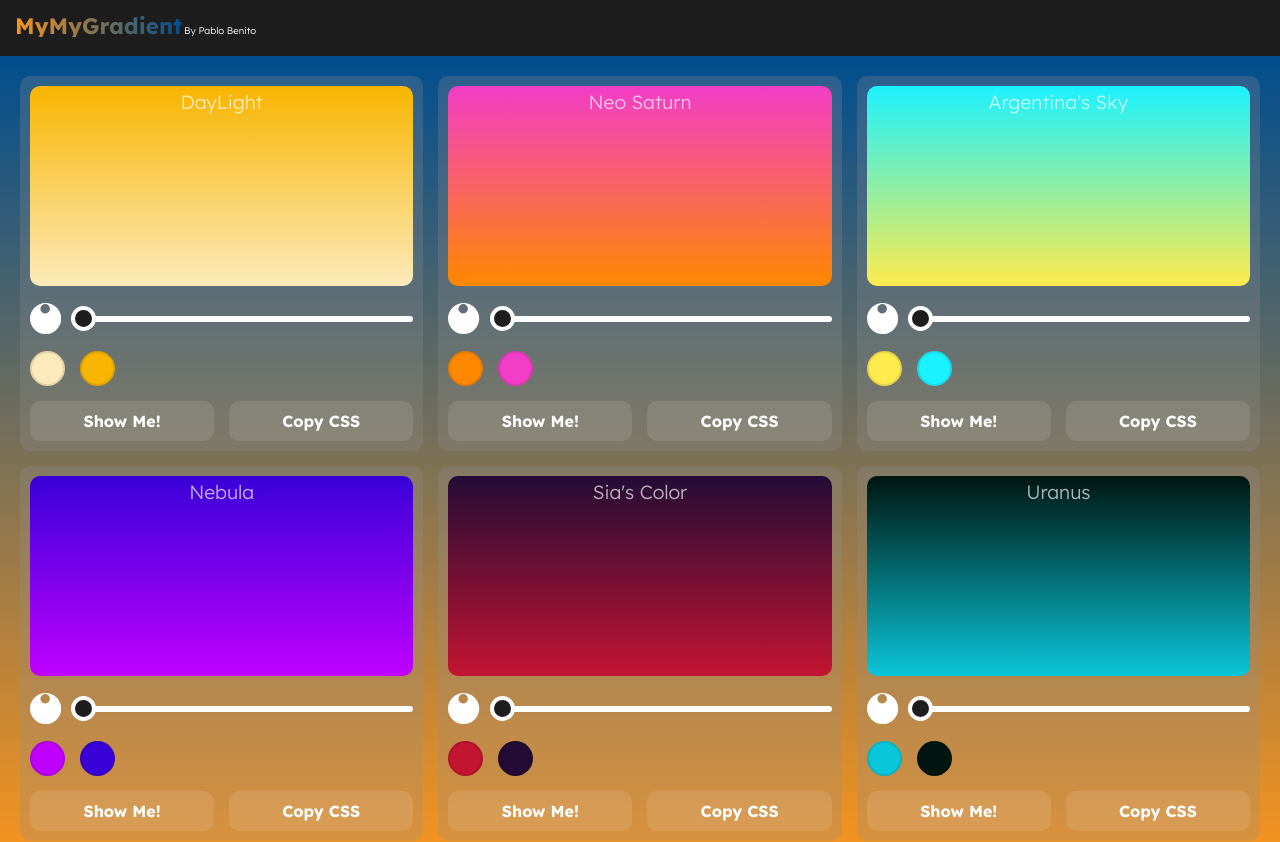
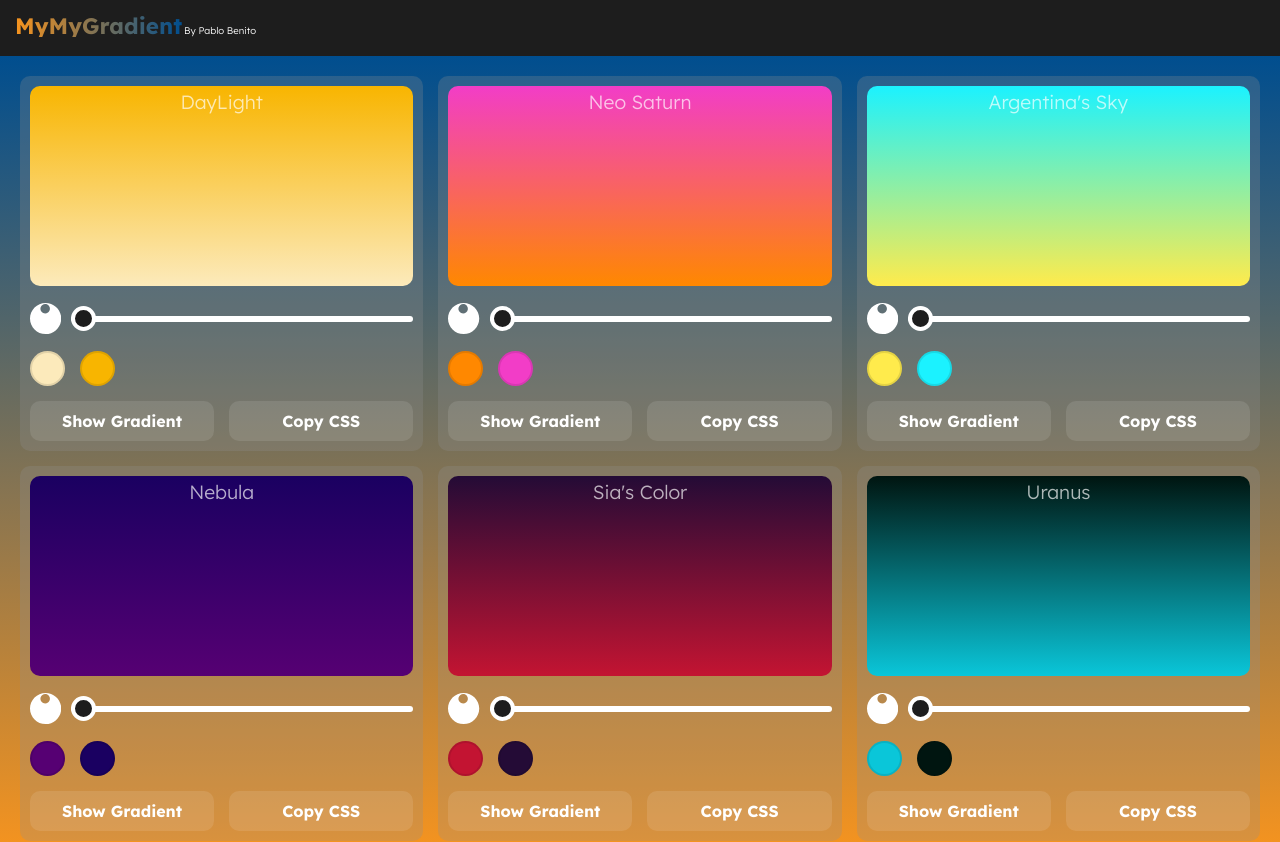
Before and after one commit to pablobenito2001/MyMyGradient-project, a Vue app: page / in a window 1280 px wide. Shown: the top 842 px of the page. Built offline with nearby package versions, Linux system fonts and the light colour scheme.

Commit message:
background copy added, 05-02-23

```diff
--- a/src/components/Card/GradientCard.vue
+++ b/src/components/Card/GradientCard.vue
@@ -17,6 +17,14 @@
 
     const range = ref(0);
 
+    const copyBackgroun = () => {
+        try{
+            navigator.clipboard.writeText(`background: linear-gradient(${ range.value }deg, ${ gradient.value })`);
+        }catch(e){
+            console.error(e, error.status)
+        }
+    }
+
 </script>
 <template>
     <div class="Card">
@@ -32,9 +40,9 @@
         </div>
         <div class="Card-buttons">
             <Buttons @click="emit('arrayColor', gradient)">
-                Show Me!
+                Show Gradient
             </Buttons>
-            <Buttons>
+            <Buttons @click="copyBackgroun">
                 Copy CSS
             </Buttons>
         </div>
--- a/src/gradients.json
+++ b/src/gradients.json
@@ -27,8 +27,8 @@
         "id": 3,
         "name": "Nebula",
         "gradient": [
-            ["#c000ff", "0%"],
-            ["#3900d7", "100%"]
+            ["#560073", "0%"],
+            ["#1a0061", "100%"]
         ]
     },
     {
```
